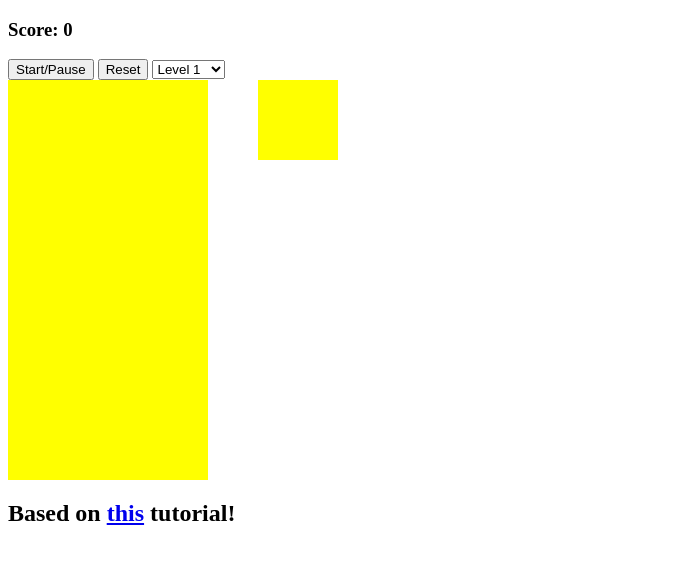
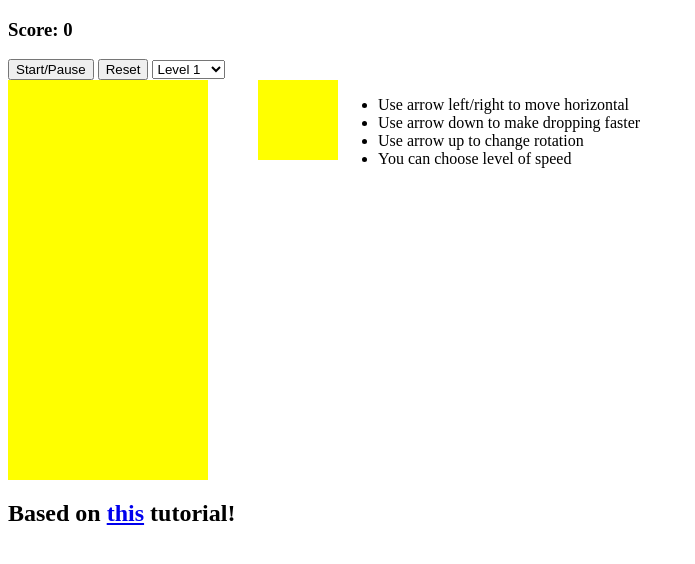
Before and after one commit to MalandiyArtem/Tetris, a plain HTML site: page index.html in a window 1280 px wide. Shown: the whole page, without its empty margins (0-695 px from the left). Drawn offline with Linux system fonts and the light colour scheme.

Commit message:
(feature) Add rules

```diff
--- a/index.html
+++ b/index.html
@@ -258,6 +258,15 @@
         <div></div>
         <div></div>
     </div>
+
+    <div class="rules">
+      <ul>
+        <li>Use arrow left/right to move horizontal</li>
+        <li>Use arrow down to make dropping faster</li>
+        <li>Use arrow up to change rotation</li>
+        <li>You can choose level of speed</li>
+      </ul>
+    </div>
   </div>
   <h2>Based on <a target="_blank" href="https://www.youtube.com/watch?v=rAUn1Lom6dw">this</a> tutorial!</h2>
         <script src="app.js" charset="utf-8"></script>
```
